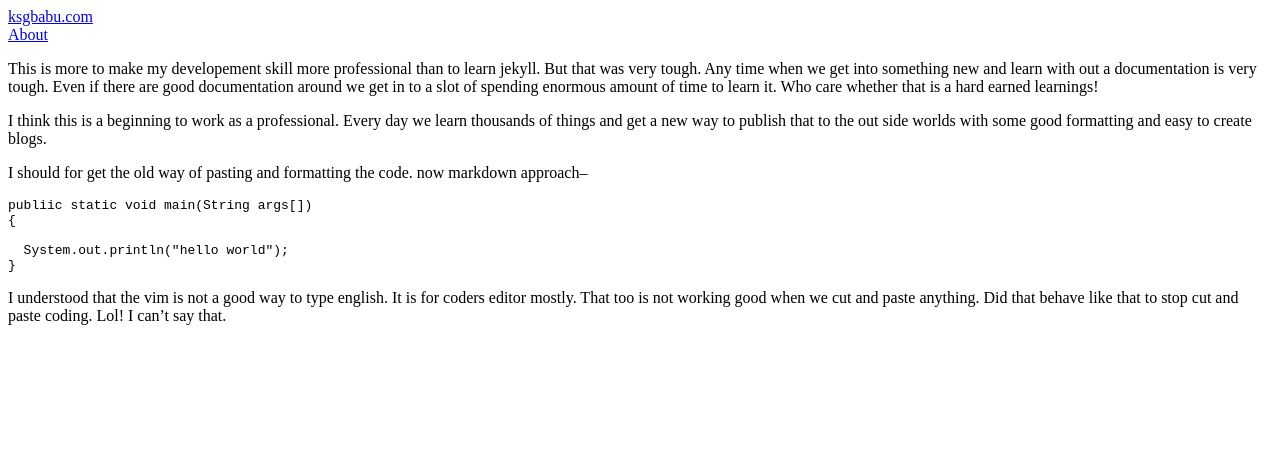
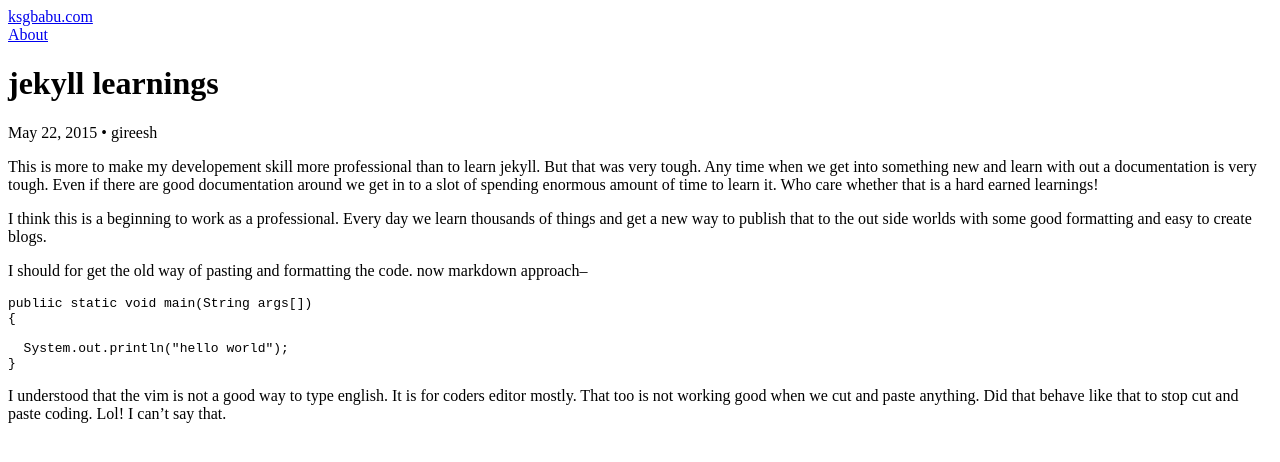
Before and after one commit to ksgbabu/ksgbabu.github.io, a Jekyll site: the page built from _posts/2015-05-22-hardway-to-learn-jekyll.markdown, in a window 1280 px wide. Shown: the top 462 px of the page. Built offline with Jekyll 4.4.1, drawn with Linux system fonts in a browser that asks for light colours.

Commit message:
post layout changes some experiements

```diff
--- a/_layouts/default.html
+++ b/_layouts/default.html
@@ -13,7 +13,6 @@
       </div>
     </div>
 
-
   </body>
 
 </html>
--- a/_layouts/post.html
+++ b/_layouts/post.html
@@ -1,6 +1,11 @@
----
-layout: default
----
+<!DOCTYPE html>
+<html>
+
+  {% include head.html %}
+
+  <body>
+
+    {% include header.html %}
 <div class="post">
 
   <header class="post-header">
@@ -13,3 +18,7 @@ layout: default
   </article>
 
 </div>
+
+  </body>
+
+</html>
--- a/_posts/2015-05-21-classpath-issue-that-i-am-facing.markdown
+++ b/_posts/2015-05-21-classpath-issue-that-i-am-facing.markdown
@@ -1,4 +1,5 @@
 ---
+layout: post
 author: gireesh babu
 title: "class path issue in java"
 ---
--- a/_posts/2015-05-22-Http-Client-Search.markdown
+++ b/_posts/2015-05-22-Http-Client-Search.markdown
@@ -1,7 +1,7 @@
 ---
 layout: post
-title:  "Http client Search"
-date:   2015-05-22 17:38:54
+title: "Http client Search"
+date: 2015-05-22 17:38:54
 categories: http client
 ---
 
--- a/_posts/2015-05-22-hardway-to-learn-jekyll.markdown
+++ b/_posts/2015-05-22-hardway-to-learn-jekyll.markdown
@@ -1,6 +1,6 @@
 ---
 author: gireesh
-layout: default
+layout: post
 title: jekyll learnings
 ---
 
```
